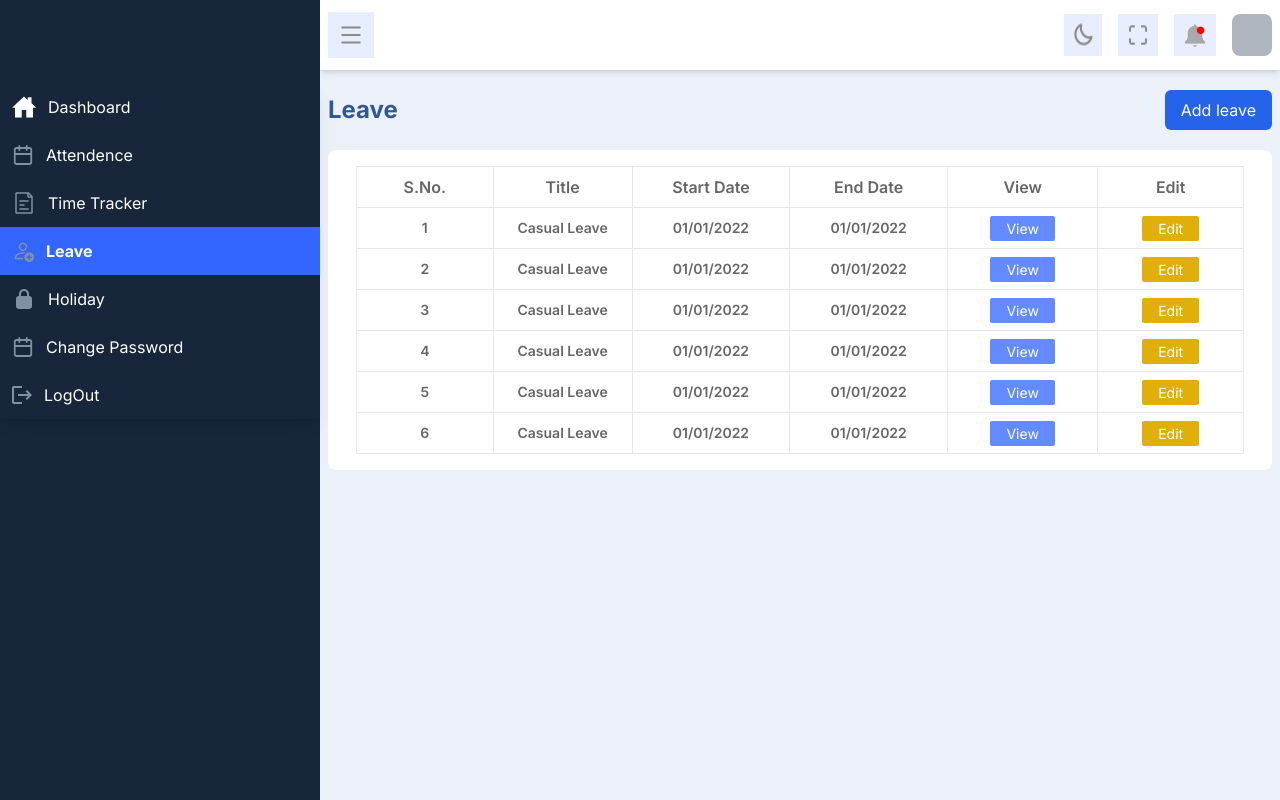
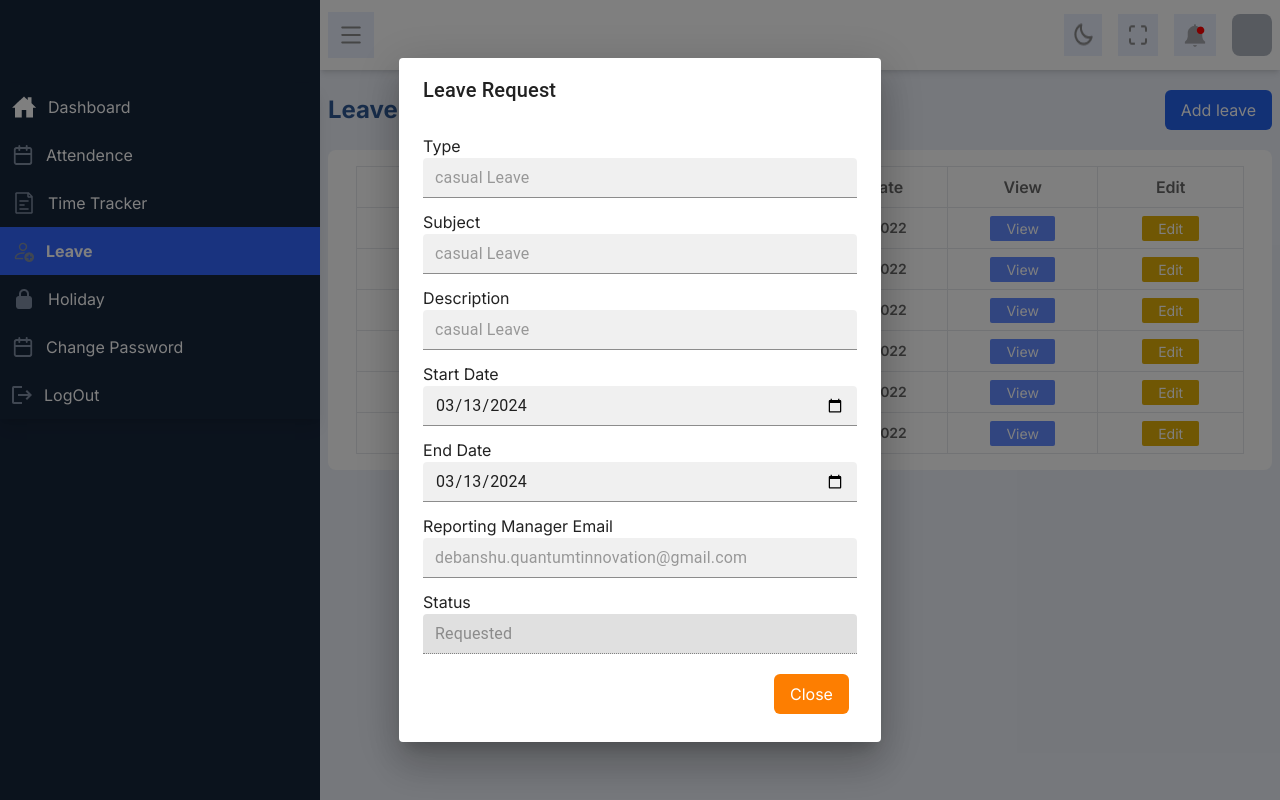
Before and after one commit to dheerajp5/Dashboard, a React (Vite) app: page /leave in a window 1280 px wide. Both pictures are taken after a click on the button "Add leave". Built offline with nearby package versions, Linux system fonts and the light colour scheme.

Commit message:
add leave Dialog

```diff
--- a/package.json
+++ b/package.json
@@ -10,6 +10,9 @@
     "preview": "vite preview"
   },
   "dependencies": {
+    "@emotion/react": "^11.11.4",
+    "@emotion/styled": "^11.11.0",
+    "@mui/material": "^5.15.12",
     "clsx": "^2.1.0",
     "date-fns": "^3.3.1",
     "react": "^18.2.0",
--- /dev/null
+++ b/src/components/miui-Dialog.jsx
@@ -0,0 +1,106 @@
+import { Dialog, DialogActions, DialogContent, DialogTitle, TextField } from "@mui/material";
+import { useState } from "react";
+import { format } from 'date-fns'
+
+export default function AddLeaveDiaglog() {
+    const date =  new Date();
+    const dateString = format(date,'yyyy-MM-dd');
+    const [isDialogOpen, setIsDialogOpen] = useState(false);
+    const formFields = [
+        {
+            id : 'type',
+            type : 'text',
+            lable : 'Type',
+            placeholder : 'casual Leave',
+            value : ''
+        },
+        {
+            id : 'subject',
+            type : 'text',
+            lable : 'Subject',
+            placeholder : 'casual Leave',
+            value : ''
+        },
+        {
+            id : 'description',
+            type : 'text',
+            lable : 'Description',
+            placeholder : 'casual Leave',
+            value : ''
+        },
+        {
+            id : 'startDate',
+            type : 'date',
+            lable : 'Start Date',
+            placeholder : '',
+            value : dateString
+        },
+        {
+            id : 'endDate',
+            type : 'date',
+            lable : 'End Date',
+            placeholder : '',
+            value : dateString
+        },
+        {
+            id : 'email',
+            type : 'email',
+            lable : 'Reporting Manager Email',
+            placeholder : 'debanshu.quantumtinnovation@gmail.com',
+            value : ''
+        },
+        {
+            id : 'status',
+            type : 'text',
+            lable : 'Status',
+            placeholder : '',
+            value : 'Requested',
+            disabled : true
+        },
+    ]
+    return (
+        <>
+            <button onClick={() => setIsDialogOpen(true)} className="px-4 py-2 bg-blue-600 rounded-md text-white">Add leave</button>
+            <Dialog
+
+                open={isDialogOpen}
+                onClose={() => setIsDialogOpen(false)}
+            >
+                <DialogTitle >Leave Request</DialogTitle>
+                <DialogContent>
+                    <form action="">
+
+                    {
+                        formFields.map((field, index) => {
+                            return (
+                                <div className="my-3">
+                                <label className="text-md font-normal" htmlFor={field.id}>{field.lable}</label>
+                                <TextField
+                                className="m-2"
+                                hiddenLabel
+                                 type={field.type}
+                                 fullWidth
+                                 size="small"
+                                 defaultValue={field.value}
+                                 disabled ={field.disabled || false}
+                                 variant="filled"
+                                 value={field.value}
+                                 placeholder={field.placeholder}
+                                >
+
+                                </TextField>
+                                </div>
+
+                            )
+                        })
+                    }
+
+                    <DialogActions>
+                        <button onClick={() => setIsDialogOpen(false)} className="px-4 py-2 bg-[#FD7E01] rounded-md text-white">Close</button>
+                    </DialogActions>
+                       </form>
+                </DialogContent>
+            </Dialog>
+        </>
+    )
+}
--- a/src/pages/leave.jsx
+++ b/src/pages/leave.jsx
@@ -1,5 +1,8 @@
+
 import { TableHead } from "../components/table";
 import { LeaveBody } from "../components/table";
+import AddLeaveDiaglog from "../components/miui-Dialog";
+
 export default function Leave() {
     const title2 = ['S.No.', 'Title', 'Start Date', 'End Date', 'View', 'Edit'];
     const leave = [
@@ -37,11 +40,14 @@ export default function Leave() {
         },
 
     ]
+
+
     return (
         <div className="w-full  px-2">
             <div className="flex justify-between items-center my-5 ">
                 <h2 className="text-2xl font-bold text-[#00337A]/80">Leave</h2>
-                <button className="px-4 py-2 bg-blue-600 rounded-md text-white">Add leave</button>
+                <AddLeaveDiaglog />
+                {/* <button className="px-4 py-2 bg-blue-600 rounded-md text-white">Add leave</button> */}
             </div>
             <div className="bg-white rounded-lg shadow-md-4 px-7 py-4">
 
```
Also changed, not shown: 1 other file (tests, documents, lock files or other folders).
